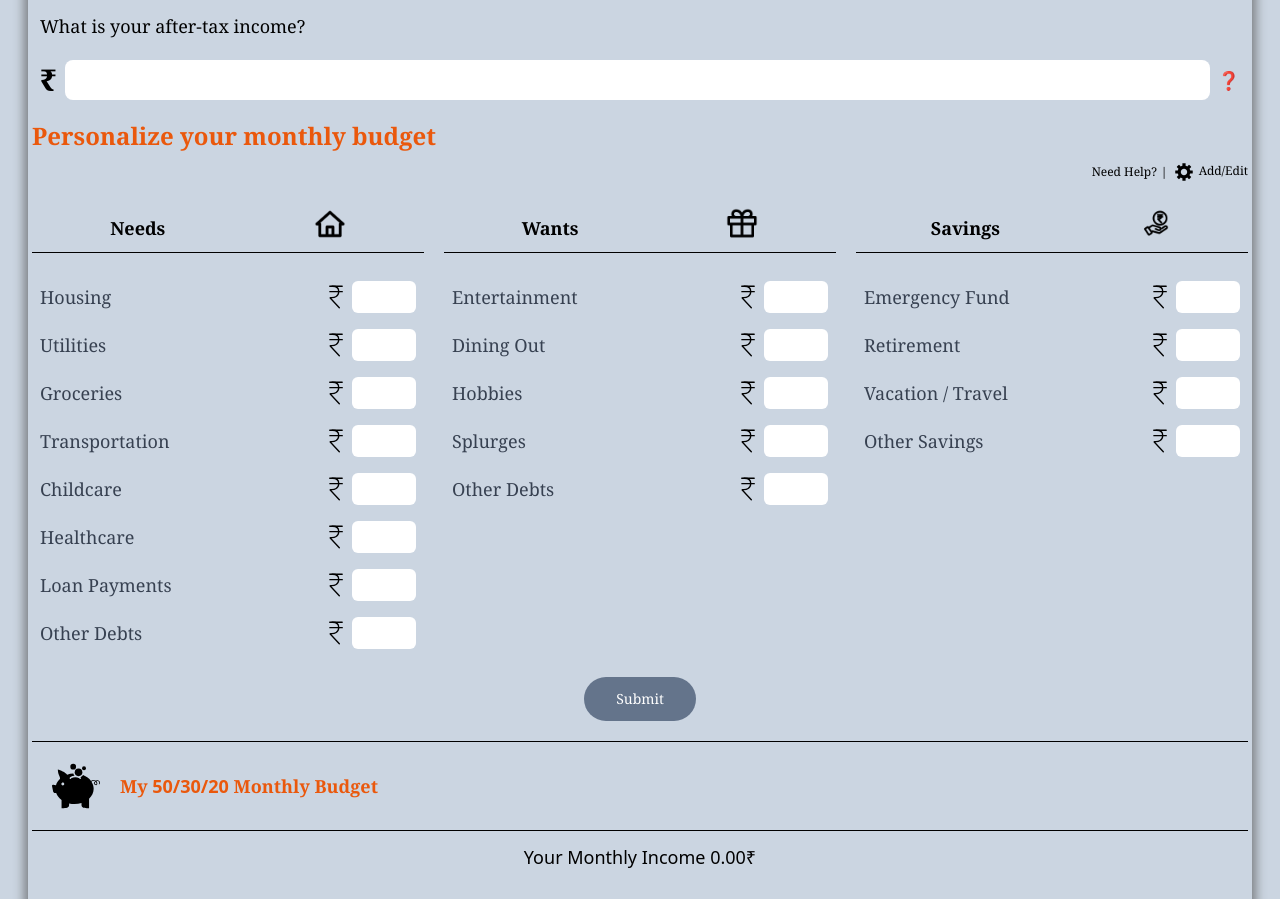
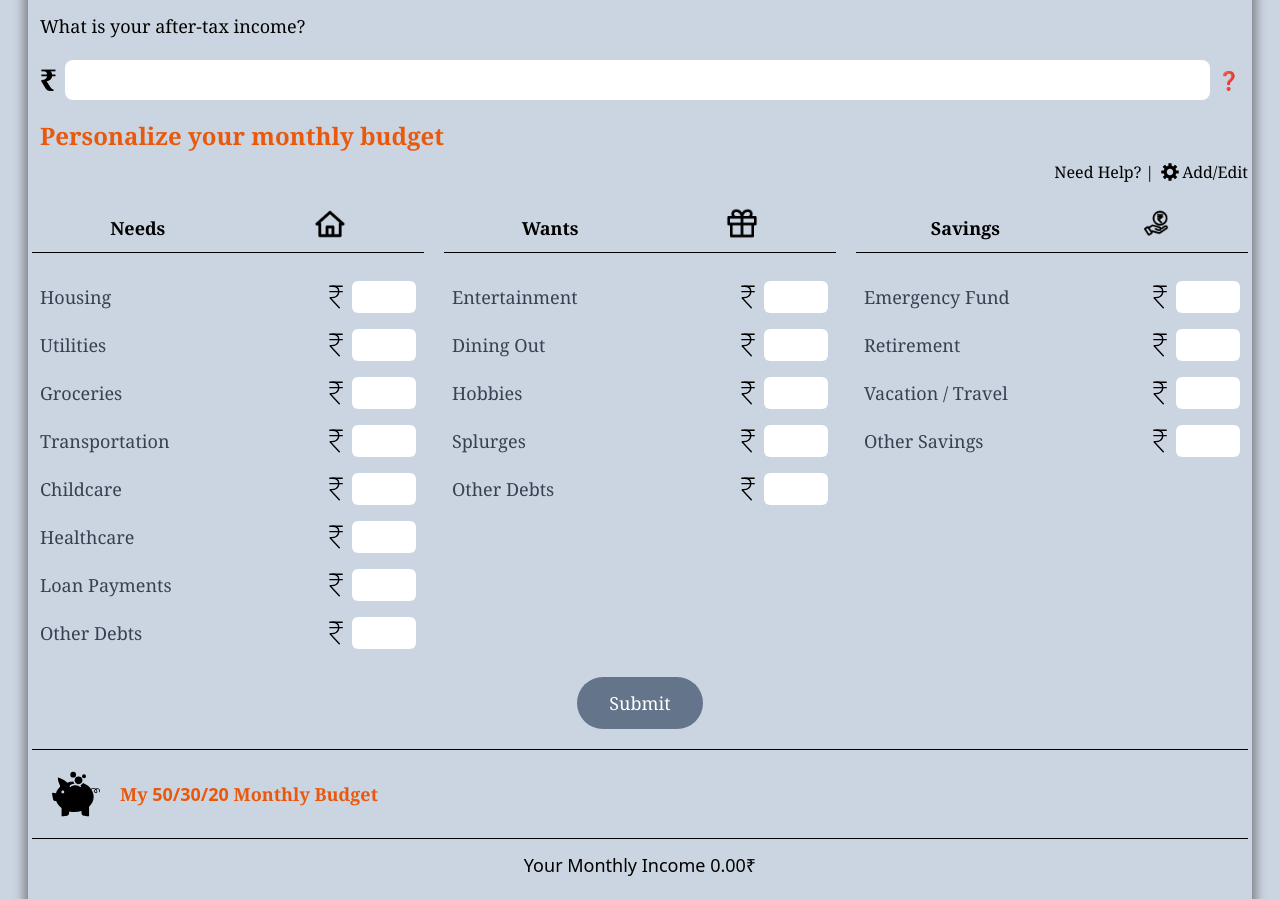
Before and after one commit to RoshanDevassy/Projects, a React (Vite) app in the folder college/mini_project/budget_calculator/: page /app in a window 1280 px wide. Shown: the part 280-1179 px from the top of the page. Built offline with nearby package versions, Linux system fonts and the light colour scheme.

Commit message:
updated responsive

```diff
--- a/college/mini_project/budget_calculator/src/components/budget_input.jsx
+++ b/college/mini_project/budget_calculator/src/components/budget_input.jsx
@@ -54,15 +54,15 @@ const Budget_input = (props) => {
         {/* Budget input Header */}
         <section className="budget-head flex flex-col flex-grow py-5 justify-between flex-wrap ">
           <div>
-            <h2 className="text-orange-600 text-xl lg:text-2xl mb-2 font-semibold text-center xsm:text-left">
+            <h2 className="text-orange-600 px-2 text-xs xsm:text-sm sm:text-lg md:text-xl lg:text-2xl 2xl:text-2xl 3xl:text-3xl  mb-2 font-semibold ">
               Personalize your monthly budget
             </h2>
           </div>
-          <div className="flex items-center flex-grow justify-end text-xs 3xl:text-lg">
+          <div className="flex items-center flex-grow justify-end text-[10px] sm:text-sm md:text-base 3xl:text-lg">
             <span className="hover:cursor-pointer ">Need Help?</span>
-            <span className="pl-1 pr-1 hover:cursor-default">|</span>
-            <span className="hover:cursor-pointer">
-              <img src={settings} className="h-6 w-6 inline" /> Add/Edit
+            <span className="px-1 hover:cursor-default">|</span>
+            <span className="hover:cursor-pointer flex items-center">
+              <img src={settings} className="h-4 w-4 sm:h-6 sm:w-6 inline" /> Add/Edit
             </span>
           </div>
         </section>
@@ -560,7 +560,7 @@ const Budget_input = (props) => {
         {/* Button */}
         <section className="flex justify-center items-center p-5 border-b border-black">
           <button
-            className="bg-slate-500 rounded-full text-white px-4 py-1 xsm:px-8 xsm:py-3 hover:bg-slate-600"
+            className="bg-slate-500 rounded-md sm:rounded-full text-white text-xs xsm:text-sm sm:text-base md:text-lg px-3 py-1 xsm:px-3 xsm:py-2 sm:px-4 md:px-8 md:py-3 hover:bg-slate-600"
             id="button"
             onClick={() => Setres(true)}
           >
```
